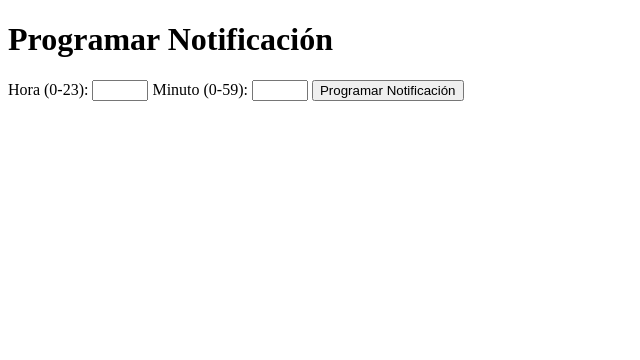
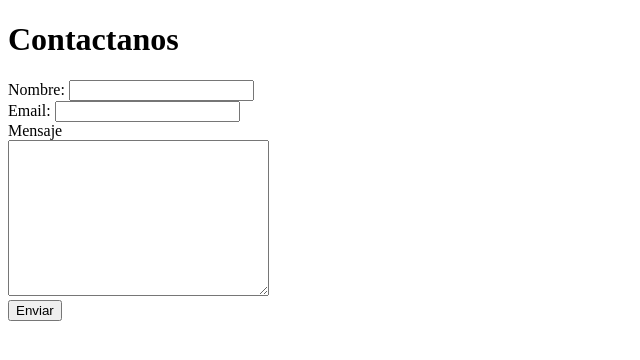
Before and after one commit to Cesar0818/Prueba_notificaciones, a plain HTML site: page index.html in a window 1280 px wide. Shown: the whole page, without its empty margins (0-640 px from the left). Drawn offline with Linux system fonts and the light colour scheme.

Commit message:
Update index.html

```diff
--- a/index.html
+++ b/index.html
@@ -1,54 +1,29 @@
+
 <!DOCTYPE html>
-<html lang="es">
+
+<html lang="en">
+
 <head>
-<meta charset="UTF-8">
-<meta name="viewport" content="width=device-width, initial-scale=1.0">
-<title>Programar Notificación</title>
-<script>
-function scheduleNotification() {
-    var hour = document.getElementById("hour").value;
-    var minute = document.getElementById("minute").value;
-
-    var notificationTime = new Date();
-    notificationTime.setHours(hour);
-    notificationTime.setMinutes(minute);
-    notificationTime.setSeconds(0);
-
-    var currentTime = new Date();
-    var timeDifference = notificationTime.getTime() - currentTime.getTime();
-
-    if (timeDifference <= 0) {
-        alert("Por favor, ingrese una hora futura para la notificación.");
-        return;
-    }
-
-    setTimeout(function() {
-        var notificationTitle = "Recordatorio";
-        var notificationOptions = {
-            body: "¡Es hora de tu evento!"
-        };
-
-        if ("Notification" in window) {
-            Notification.requestPermission().then(function(result) {
-                if (result === "granted") {
-                    var notification = new Notification(notificationTitle, notificationOptions);
-                }
-            });
-        } else if ("mozNotification" in navigator) {
-            navigator.mozNotification.createNotification(notificationOptions.body, notificationTitle, "").show();
-        } else {
-            alert("Lo siento, tu navegador no admite notificaciones.");
-        }
-    }, timeDifference);
-}
-</script>
+  <meta charset="UTF-8">
+  <meta http-equiv="X-UA-Compatible" content="IE=edge">
+  <meta name="viewport" content="width=device-width, initial-scale=1.8">
+  <title>Contacto </title>
 </head>
 <body>
-<h1>Programar Notificación</h1>
-<label for="hour">Hora (0-23):</label>
-<input type="number" id="hour" min="0" max="23">
-<label for="minute">Minuto (0-59):</label>
-<input type="number" id="minute" min="0" max="59">
-<button onclick="scheduleNotification()">Programar Notificación</button>
+<h1>Contactanos</h1>
+
+<form action="https://formsubmit.co/cv641499@gmail.com" method="POST">
+ <label for= "nombre">Nombre:</label>
+ <input type="text" name="nombre" id="nombre"/>
+ <br />
+ <label for="email">Email:</label>
+ <input type="email" name="email" id="email"/>
+ <br />
+ <label for="mensaje">Mensaje</label>
+ <br />
+ <textarea name="mensaje" id="mensaje" cols="30" rows="10"></textarea>
+ <br />
+  <input type="submit" value="Enviar"/>
+</form>
 </body>
 </html>
```
